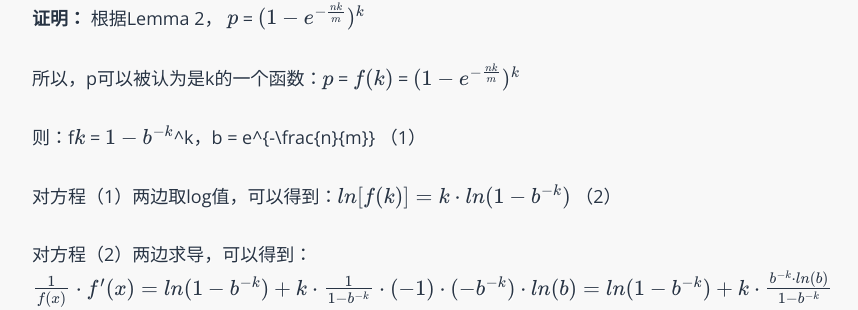
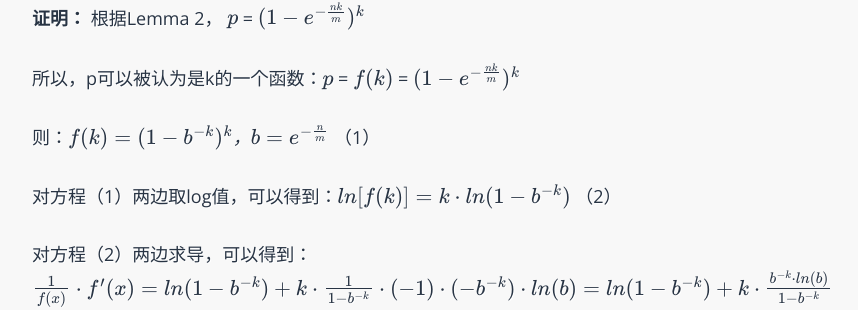
Before and after one commit to sophiesongge/sophiesongge.github.io, a Jekyll site: the page built from _posts/2016-09-06-bloom-filter.markdown, in a window 1280 px wide. Shown: the part 4483-4793 px from the top of the page, without its empty margins (258-1116 px from the left). Built offline with Jekyll 4.4.1, drawn with Linux system fonts in a browser that asks for light colours; some web fonts are replaced; formulas are drawn with MathJax 3.

```diff
--- a/_posts/2016-09-06-bloom-filter.markdown
+++ b/_posts/2016-09-06-bloom-filter.markdown
@@ -115,7 +115,7 @@ $\Rightarrow$ $\lim\limits_{m\to\infty}(1-(1-\frac{1}{m})^{kn})^k$ = $\lim\limit
 
 所以，p可以被认为是k的一个函数：$p$ = $f(k)$ = $(1-e^{-\frac{nk}{m}})^k$
 
-则：f(k) = (1 - b^{-k})^k，b = e^{-\frac{n}{m}} （1）
+则：$f(k) = (1 - b^{-k})^k，b = e^{-\frac{n}{m}}$ （1）
 
 对方程（1）两边取log值，可以得到：$ln[ f(k)] = k \cdot ln(1-b^{-k})$ （2）
 
```
